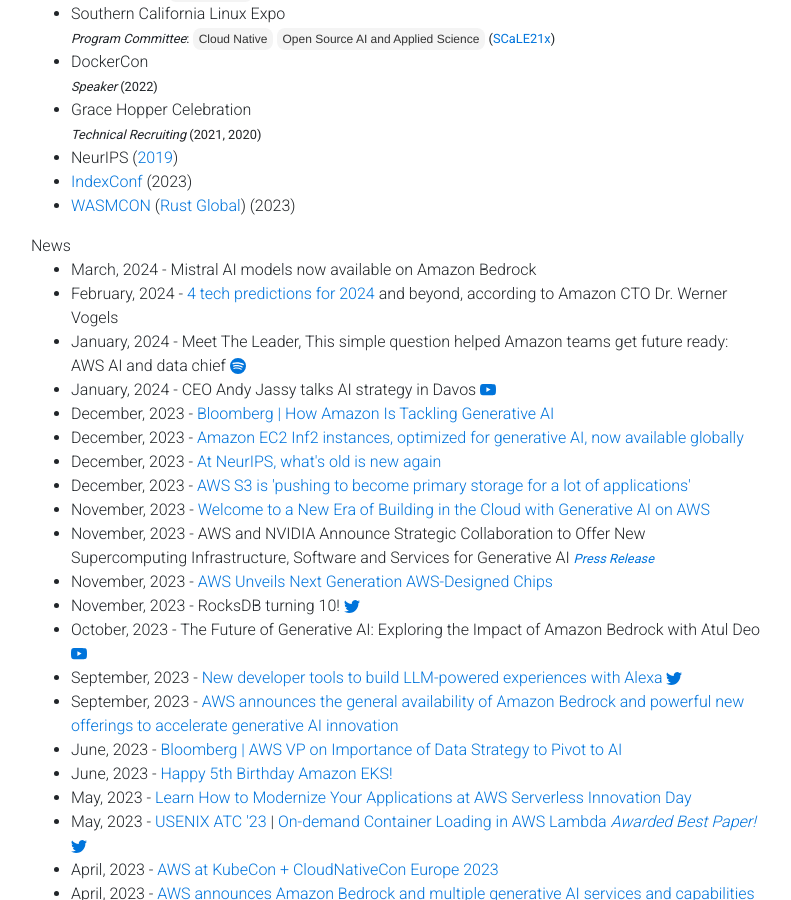
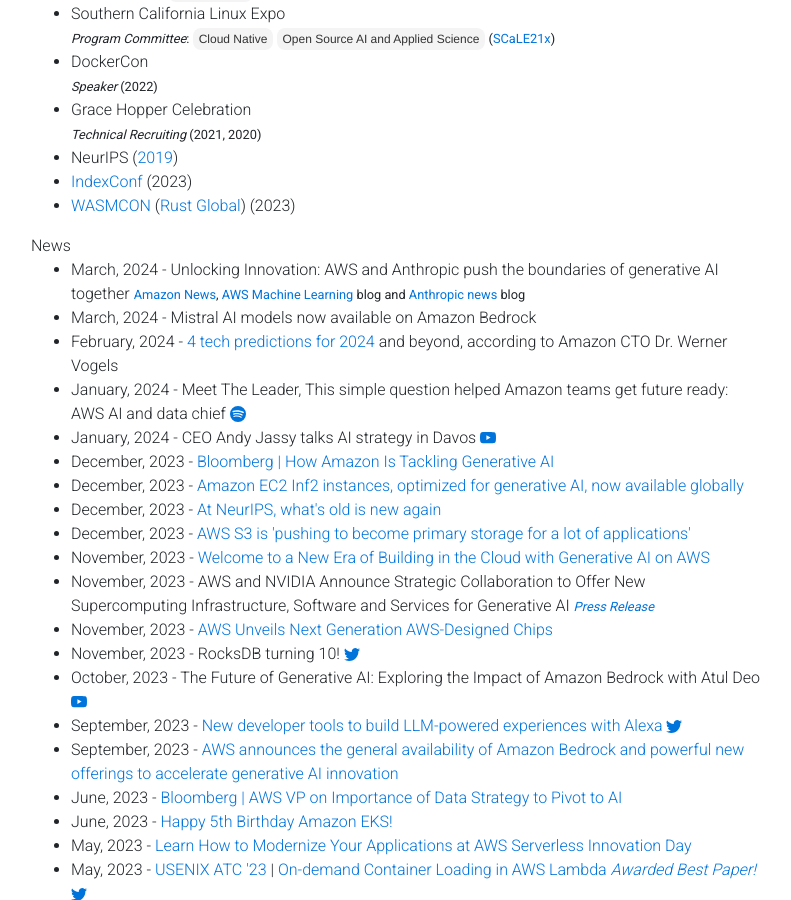
Before and after one commit to gfw001/gfw001.github.io, a Jekyll site: the page portfolio.html, which Jekyll copies as it is, in a window 1280 px wide and 900 px high, scrolled down 1568 px. Shown: the whole window, without its empty margins (54-845 px from the left). Built offline with Jekyll 4.4.1, drawn with Linux system fonts in a browser that asks for light colours; nearby versions of some CDN libraries; a style sheet for code colours, icons or effects is not loaded.

Commit message:
Update portfolio.html

```diff
--- a/portfolio.html
+++ b/portfolio.html
@@ -396,6 +396,9 @@
       News
 	<ul>
 	<li>
+	        March, 2024 - Unlocking Innovation: AWS and Anthropic push the boundaries of generative AI together <small><a href="https://www.aboutamazon.com/news/aws/amazon-bedrock-anthropic-ai-claude-3">Amazon News</a>, <a href="https://aws.amazon.com/blogs/machine-learning/unlocking-innovation-aws-and-anthropic-push-the-boundaries-of-generative-ai-together/">AWS Machine Learning</a> blog and <a href="https://www.anthropic.com/news/claude-3-family">Anthropic news</a> blog</small>
+	</li>
+	<li>
 	        March, 2024 - Mistral AI models now available on Amazon Bedrock
 	</li>
 	<li>
```
